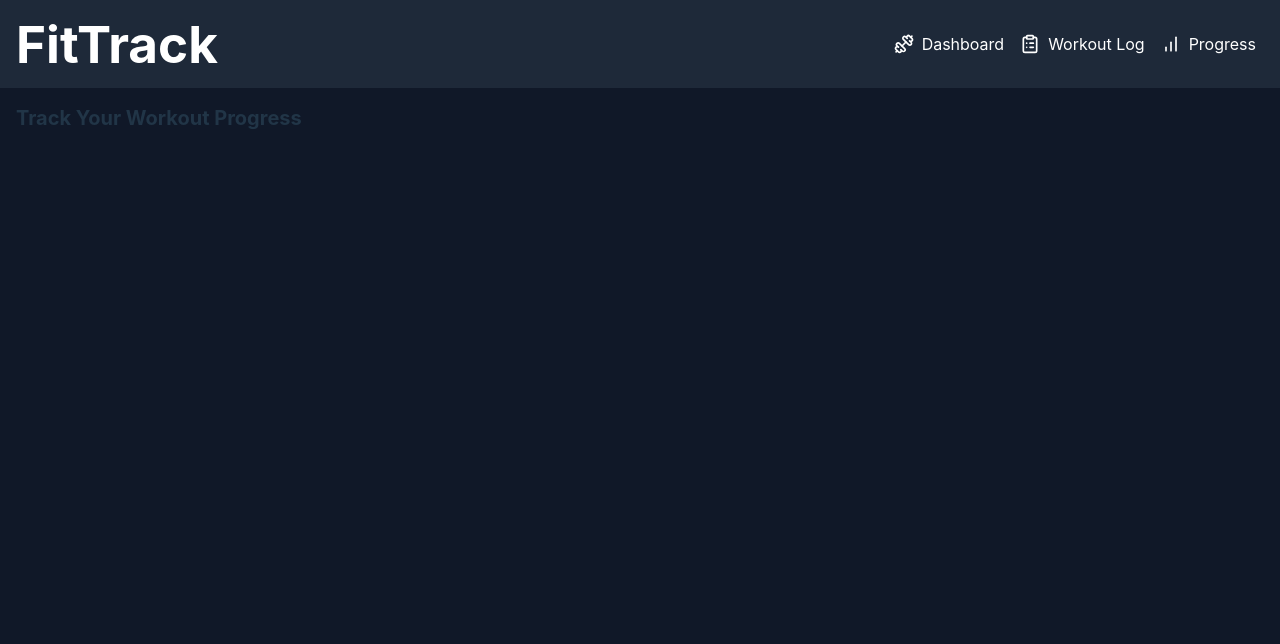
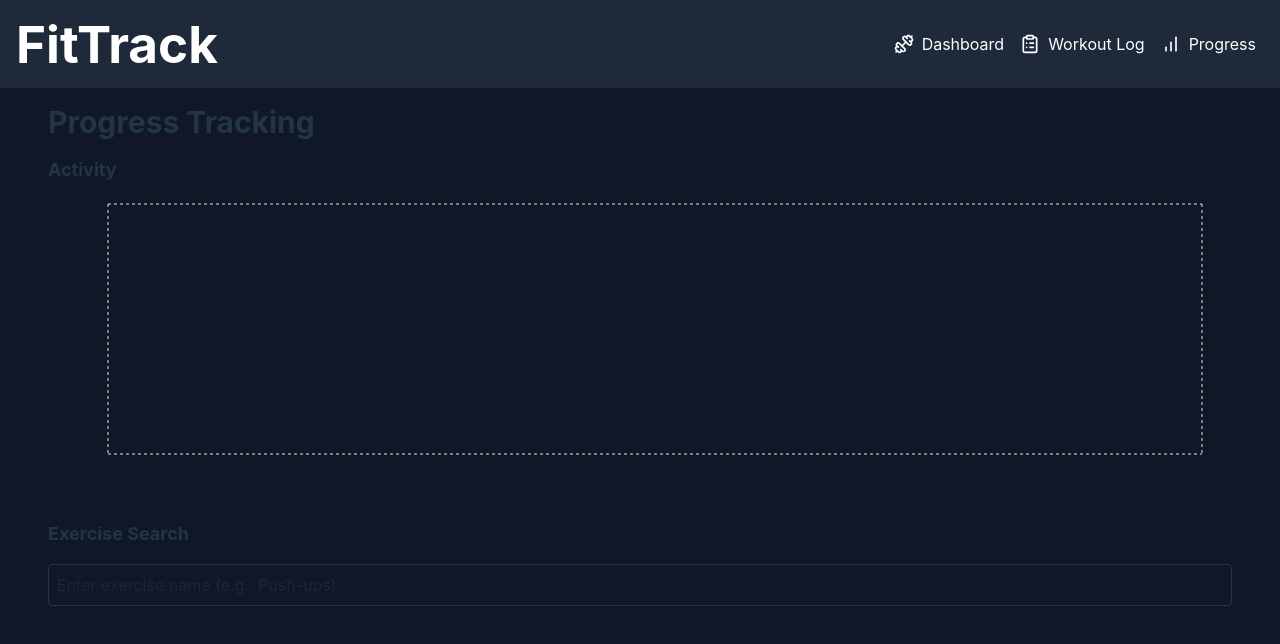
Before and after one commit to GillianoA/fitness-tracker, a React (Vite) app: page /progress in a window 1280 px wide. Shown: the top 644 px of the page. Built offline with nearby package versions, Linux system fonts and the light colour scheme.

Commit message:
feat: Implement the progress page

```diff
--- a/package.json
+++ b/package.json
@@ -14,7 +14,8 @@
     "fitness-tracker": "file:",
     "lucide-react": "^0.474.0",
     "react": "^19.0.0",
-    "react-dom": "^19.0.0"
+    "react-dom": "^19.0.0",
+    "recharts": "^2.15.1"
   },
   "devDependencies": {
     "@eslint/js": "^9.19.0",
--- a/src/App.jsx
+++ b/src/App.jsx
@@ -1,18 +1,33 @@
 import {Routes, Route} from 'react-router-dom';
+import { useState, useEffect } from 'react';
 import NavBar from './components/NavBar';
 import Dashboard from './pages/Dashboard';
 import WorkoutLog from './pages/WorkoutLog';
 import Progress from './pages/Progress';
 
 function App() {
+      const [workouts, setWorkouts] = useState([]);
+      //Load workouts from local storage
+      useEffect(() => {
+          const workouts = localStorage.getItem("workouts");
+          if(workouts) {
+              setWorkouts(JSON.parse(workouts));
+          }
+      }, []);
+
+      //Save workouts to local storage
+      useEffect(() => {
+          localStorage.setItem("workouts", JSON.stringify(workouts));
+      }, [workouts]);
+
   return (
     <div className="min-h-screen bg-gray-900 max-w-full overflow-x-hidden">
       <NavBar />
       <div className="p-4 max-w-full">
         <Routes>
           <Route path="/" element={<Dashboard />} />
-          <Route path="/log" element={<WorkoutLog />} />
-          <Route path="/progress" element={<Progress />} />
+          <Route path="/log" element={<WorkoutLog workouts={workouts} setWorkouts={setWorkouts}/>} />
+          <Route path="/progress" element={<Progress workouts={workouts}/>} />
         </Routes>
       </div>
     </div>
--- a/src/pages/Progress.jsx
+++ b/src/pages/Progress.jsx
@@ -1,5 +1,83 @@
-const Progress = () => {
-    return <h2 className="text-xl font-bold">Track Your Workout Progress</h2>;
+import { X } from "lucide-react";
+import React, { useState } from "react";
+import { BarChart, Bar, XAxis, YAxis, CartesianGrid, Tooltip, ResponsiveContainer, LineChart, Line} from "recharts";
+
+const Progress = ({workouts}) => {
+    const aggregateData = workouts.reduce((acc, workout) => {
+        if(workout.timestamp) {
+            const date = workout.timestamp.split(",")[0];
+            acc[date] = (acc[date] || 0) + 1;
+        }
+
+        return acc;
+    }, {});
+
+    const chartData = Object.entries(aggregateData).map(([date, count]) => ({
+        date,
+        count,
+    }));
+
+    //Exercise search state
+    const [exerciseSearch, setExerciseSearch] = useState("");
+
+    //Filter workouts by exercise
+    const filteredExerciseWorkouts = workouts.filter((workout) => {
+        return workout.exercise && workout.exercise.toLowerCase() === exerciseSearch.toLowerCase()
+    });
+
+    // Create Chart Data
+    const exerciseChartData = filteredExerciseWorkouts.length > 0
+        ? filteredExerciseWorkouts
+            // Filter out any workouts missing required properties to avoid errors
+            .filter(workout => workout.timestamp && workout.weight)
+            .map(workout => ({
+                date: workout.timestamp.split(",")[0],
+                weight: parseFloat(workout.weight),
+            }))
+            .sort((a, b) => new Date(a.date) - new Date(b.date))
+    : [];
+
+    return (
+        <div className="container px-4 sm:px-6 lg:px-8 max-w-full overflow-hidden mx-auto">
+            <h2 className="text-xl md:text-2xl lg:text-3xl font-bold mb-4">Progress Tracking</h2>
+            <h3 className="text-lg font-bold">Activity</h3>
+            <div className="w-full h-80 mb-4">
+                <ResponsiveContainer width="100%" height={300}>
+                    <BarChart data={chartData}  margin={{ top: 20, right: 30, left: 0, bottom: 0 }}>
+                    <CartesianGrid strokeDasharray="3 3" stroke="#e0e0e0"/>
+                    <XAxis dataKey="date" stroke="#6b7280"/>
+                    <YAxis stroke="#6b7280"/>
+                    <Tooltip contentStyle={{ backgroundColor: "#101828", border: "none", color: ""}} />
+                    <Bar dataKey="count" fill="#4A90E2" />
+                    </BarChart>
+                </ResponsiveContainer>
+            </div>
+            <div >
+                <h3 className="text-lg font-bold mb-4">Exercise Search</h3>
+                <input type="text" value={exerciseSearch} onChange={(e) => setExerciseSearch(e.target.value)} placeholder="Enter exercise name (e.g., Push-ups)" className="w-full p-2 border rounded mb-4"/>
+                {exerciseSearch ? (
+                    filteredExerciseWorkouts.length > 0 ? (
+                        <div>
+                        <h4 className="text-md font-semibold mb-2">
+                            Weight Progress for {exerciseSearch}
+                        </h4>
+                        <ResponsiveContainer width="100%" height={300}>
+                            <LineChart data={exerciseChartData}>
+                            <CartesianGrid strokeDasharray="3 3" />
+                            <XAxis dataKey="date" />
+                            <YAxis />
+                            <Tooltip />
+                            <Line type="monotone" dataKey="weight" stroke="#FF5733" strokeWidth={2} />
+                            </LineChart>
+                        </ResponsiveContainer>
+                        </div>
+                    ) : (
+                        <p className="text-gray-500">No workouts found for "{exerciseSearch}".</p>
+                    )
+                ) : null}
+            </div>
+        </div>
+    );
 };
 
 export default Progress;
--- a/src/pages/WorkoutLog.jsx
+++ b/src/pages/WorkoutLog.jsx
@@ -1,12 +1,11 @@
-import React, { useState, useEffect } from "react";
+import { useState, useEffect } from "react";
 import { Plus } from "lucide-react";
 
-const WorkoutLog = () => {
+const WorkoutLog = ({workouts, setWorkouts}) => {
     //Initial state for the form and workouts
     const [filter, setFilter] = useState("");
     const [sortOrder, setSortOrder] = useState("desc");
     const [errors, setErrors] = useState({});
-    const [workouts, setWorkouts] = useState([]);
     const [form, setForm] = useState({
         date: "",
         exercise: "",
@@ -24,18 +23,7 @@ const WorkoutLog = () => {
             return  sortOrder === "asc" ? dateA - dateB : dateB - dateA;
         });
 
-    //Load workouts from local storage
-    useEffect(() => {
-        const workouts = localStorage.getItem("workouts");
-        if(workouts) {
-            setWorkouts(JSON.parse(workouts));
-        }
-    }, []);
 
-    //Save workouts to local storage
-    useEffect(() => {
-        localStorage.setItem("workouts", JSON.stringify(workouts));
-    }, [workouts]);
 
     //function to handle input
     const handleChange = (e) => {
@@ -102,7 +90,7 @@ const WorkoutLog = () => {
 
     return(
         <div className="container px-4 sm:px-6 lg:px-8 max-w-full overflow-hidden mx-auto">
-            <h2 className="text-xl md:text-2xl lg:text-3xl font-bold ">Log your Workout</h2>
+            <h2 className="text-xl md:text-2xl lg:text-3xl font-bold mb-4">Log your Workout</h2>
 
             <form onSubmit={handleSubmit} className="space-y-4">
                 <div>
```
Also changed, not shown: 1 other file (tests, documents, lock files or other folders).
